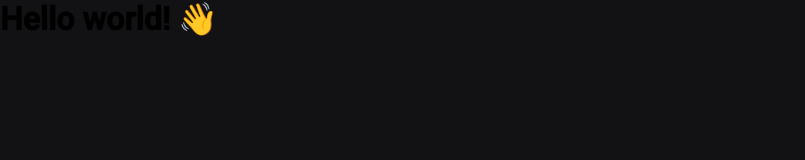
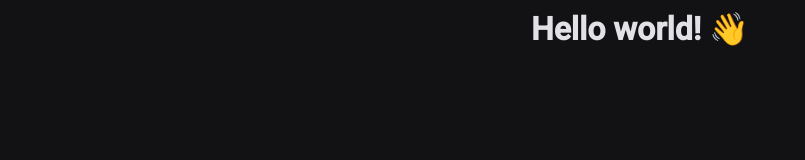
Before and after one commit to giossaurus/21-dias-de-codigo-rocketseat, a plain HTML site: page projeto-dia-02/index.html in a window 1280 px wide. Shown: the whole page, without its empty margins (0-805 px from the left). Drawn offline with Linux system fonts and the light colour scheme.

Commit message:
finished

```diff
--- a/projeto-dia-02/global.css
+++ b/projeto-dia-02/global.css
@@ -6,3 +6,14 @@
     font-family: 'Roboto', sans-serif;
     background: #121214;
 }
+
+.container {
+    margin: auto;
+    width: 60%;
+    padding: 10px;
+}
+
+h1{
+    color: #e1e1e6;
+    text-align: center;
+}
--- a/projeto-dia-02/index.html
+++ b/projeto-dia-02/index.html
@@ -9,10 +9,9 @@
 </head>
 <body>
     <main>
-        <div>
+        <div class="container">
             <h1>Hello world! 👋</h1>
         </div>
     </main>
-
 </body>
 </html>
```
